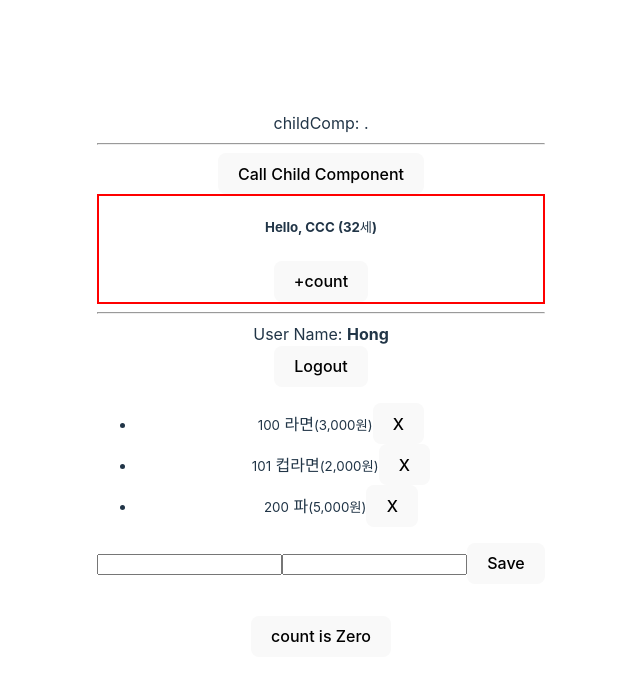
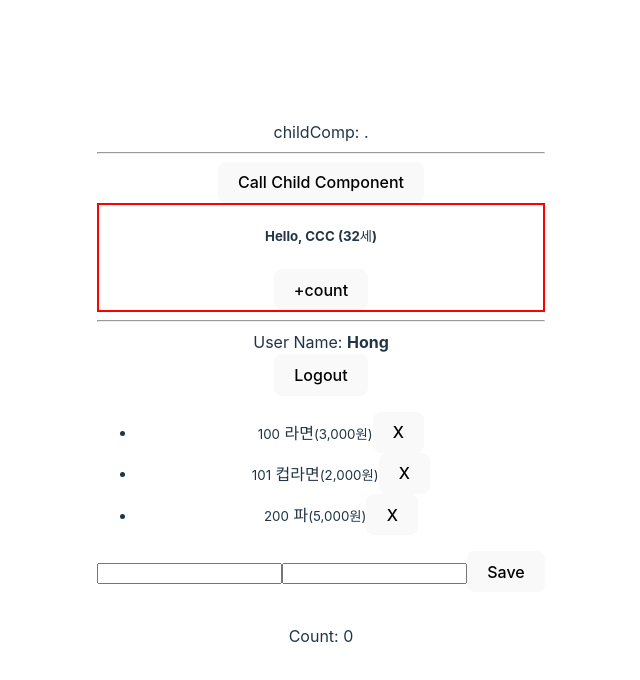
Before and after one commit to seon23/react, a React (Vite) app in the folder rbvite/: page / in a window 1280 px wide. Shown: the top 680 px of the page, without its empty margins (319-959 px from the left). Built offline with nearby package versions, Linux system fonts and the light colour scheme.

Commit message:
Pass plusCount to Hello using useContext

```diff
--- a/rbvite/src/App.tsx
+++ b/rbvite/src/App.tsx
@@ -3,6 +3,7 @@ import './App.css';
 import Hello from './components/Hello';
 import My from './components/My';
 import { LoginHandle } from './components/Login';
+import { useCounter } from './hooks/counter-context';
 
 export type LoginUser = { id: number; name: string };
 export type Cart = { id: number; name: string; price: number };
@@ -35,14 +36,10 @@ const ChildComponent = forwardRef((_, ref) => {
 });
 
 function App() {
-  const [count, setCount] = useState(0);
   const [session, setSession] = useState<Session>(SampleSession);
+  const { count } = useCounter();
 
   const loginHandleRef = useRef<LoginHandle>(null);
-
-  const plusCount = () => {
-    setCount((count) => count + 1);
-  };
 
   const login = ({ id, name }: LoginUser) => {
     if (!name) {
@@ -86,7 +83,7 @@ function App() {
       <button onClick={() => childRef.current?.appendPeriod()}>
         Call Child Component
       </button>
-      <Hello age={32} plusCount={plusCount} />
+      <Hello age={32} />
       <hr />
       <My
         session={session}
@@ -96,11 +93,12 @@ function App() {
         removeCartItem={removeCartItem}
         saveCartItem={saveCartItem}
       />
-      <div className='card'>
+      {/* <div className='card'>
         <button onClick={plusCount}>
           count is {count > 0 ? 'Big' : 'Zero'}
         </button>
-      </div>
+      </div> */}
+      <div className='card'>Count: {count}</div>
     </>
   );
 }
--- a/rbvite/src/components/Hello.tsx
+++ b/rbvite/src/components/Hello.tsx
@@ -1,22 +1,20 @@
 import { PropsWithChildren, useId } from 'react';
+import { useCounter } from '../hooks/counter-context';
 
 type Props = {
   name?: string;
   age: number;
-  plusCount: () => void;
+  // plusCount: () => void;
   // children: React.ReactNode;
   // children: React.ReactElement;
 };
 
-const Hello = ({
-  name = 'CCC',
-  age,
-  plusCount,
-  children,
-}: PropsWithChildren<Props>) => {
+const Hello = ({ name = 'CCC', age, children }: PropsWithChildren<Props>) => {
   console.log('Hello.age>>', age);
 
   const helloId = useId();
+
+  const { plusCount } = useCounter();
 
   return (
     <div style={{ border: '2px solid red' }}>
--- /dev/null
+++ b/rbvite/src/hooks/counter-context.tsx
@@ -0,0 +1,28 @@
+import { PropsWithChildren, createContext, useContext, useState } from 'react';
+
+type CounterContextProps = {
+  count: number;
+  plusCount: () => void;
+};
+
+const CounterContext = createContext<CounterContextProps>({
+  count: 0,
+  plusCount: () => {},
+});
+
+export const CounterContextProvider = ({ children }: PropsWithChildren) => {
+  const [count, setCount] = useState(0);
+
+  const plusCount = () => {
+    setCount((count) => count + 1);
+  };
+
+  return (
+    <CounterContext.Provider value={{ count, plusCount }}>
+      {children}
+    </CounterContext.Provider>
+  );
+};
+
+// eslint-disable-next-line react-refresh/only-export-components
+export const useCounter = () => useContext(CounterContext);
--- a/rbvite/src/main.tsx
+++ b/rbvite/src/main.tsx
@@ -2,9 +2,12 @@ import React from 'react';
 import ReactDOM from 'react-dom/client';
 import App from './App.tsx';
 import './index.css';
+import { CounterContextProvider } from './hooks/counter-context.tsx';
 
 ReactDOM.createRoot(document.getElementById('root')!).render(
   <React.StrictMode>
-    <App />
+    <CounterContextProvider>
+      <App />
+    </CounterContextProvider>
   </React.StrictMode>
 );
```
